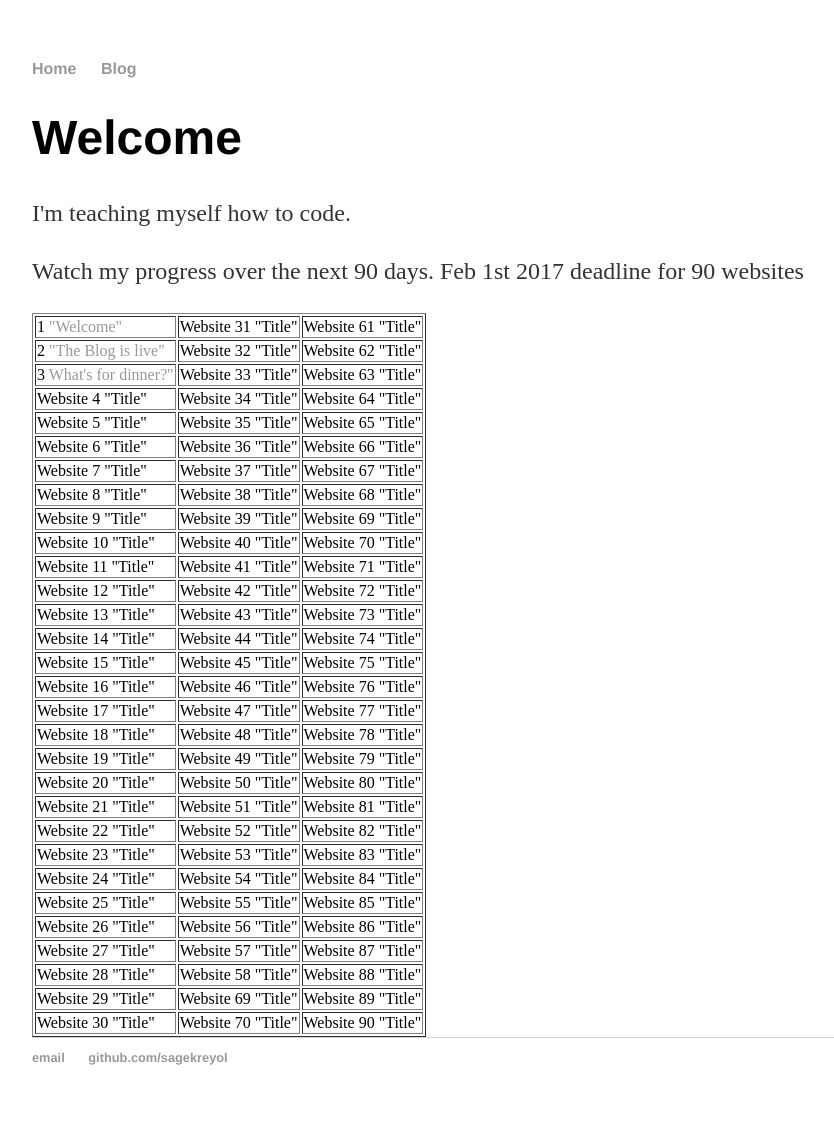
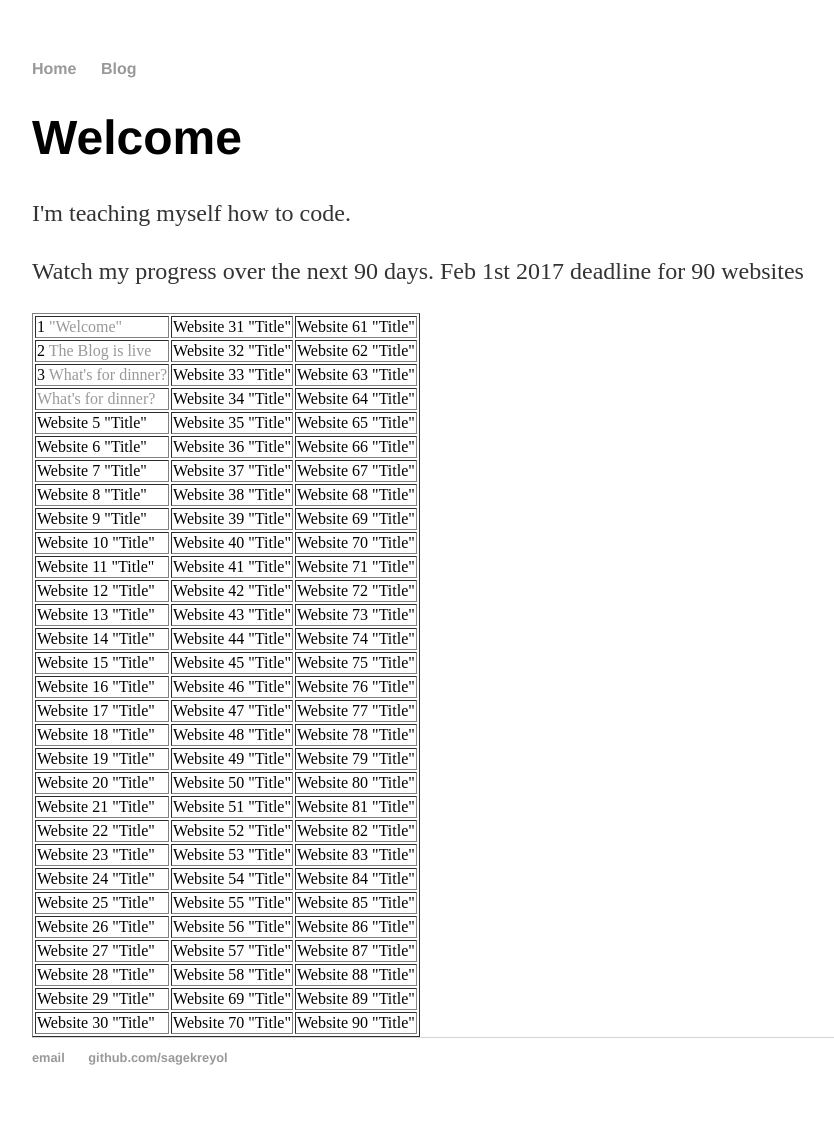
Before and after one commit to sagekreyol/sagekreyol.github.io, a Jekyll site: the page built from index.html, in a window 1280 px wide. Shown: the whole page, without its empty margins (160-994 px from the left). Built offline with Jekyll 4.4.1, drawn with Linux system fonts in a browser that asks for light colours.

Commit message:
Update index.html

```diff
--- a/index.html
+++ b/index.html
@@ -14,17 +14,17 @@ title: Sagekreyol | A project in reinvention
     <td>Website 61 "Title"</td>
   </tr>
   <tr>
-    <td>2 <a href="/blog/2016/10/25/Day2BlogCreation">"The Blog is live"</a> </td>
+    <td>2 <a href="/blog/2016/10/25/Day2BlogCreation">The Blog is live</a> </td>
     <td>Website 32 "Title"</td>
     <td>Website 62 "Title"</td>
   </tr>
   <tr>
-	  <td>3 <a href="/public/3dinner.html">What's for dinner?"</a> </td>
+	  <td>3 <a href="/public/3dinner.html">What's for dinner?</a> </td>
     <td>Website 33 "Title"</td>
     <td>Website 63 "Title"</td>
   </tr>
   <tr>
-<td>Website 4 "Title"</td>
+<td><a href="/public/4ClickMe.html">What's for dinner?</td>
     <td>Website 34 "Title"</td>
     <td>Website 64 "Title"</td>
   </tr>
```
